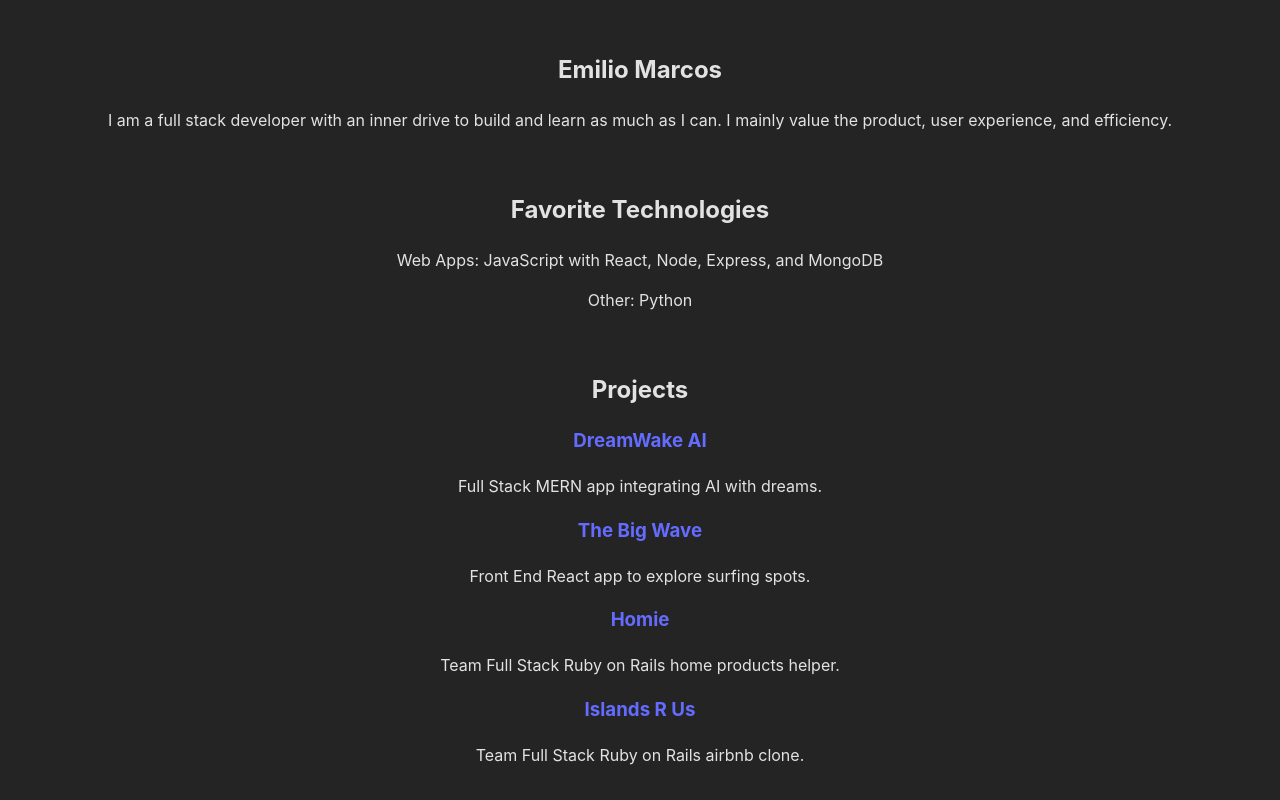
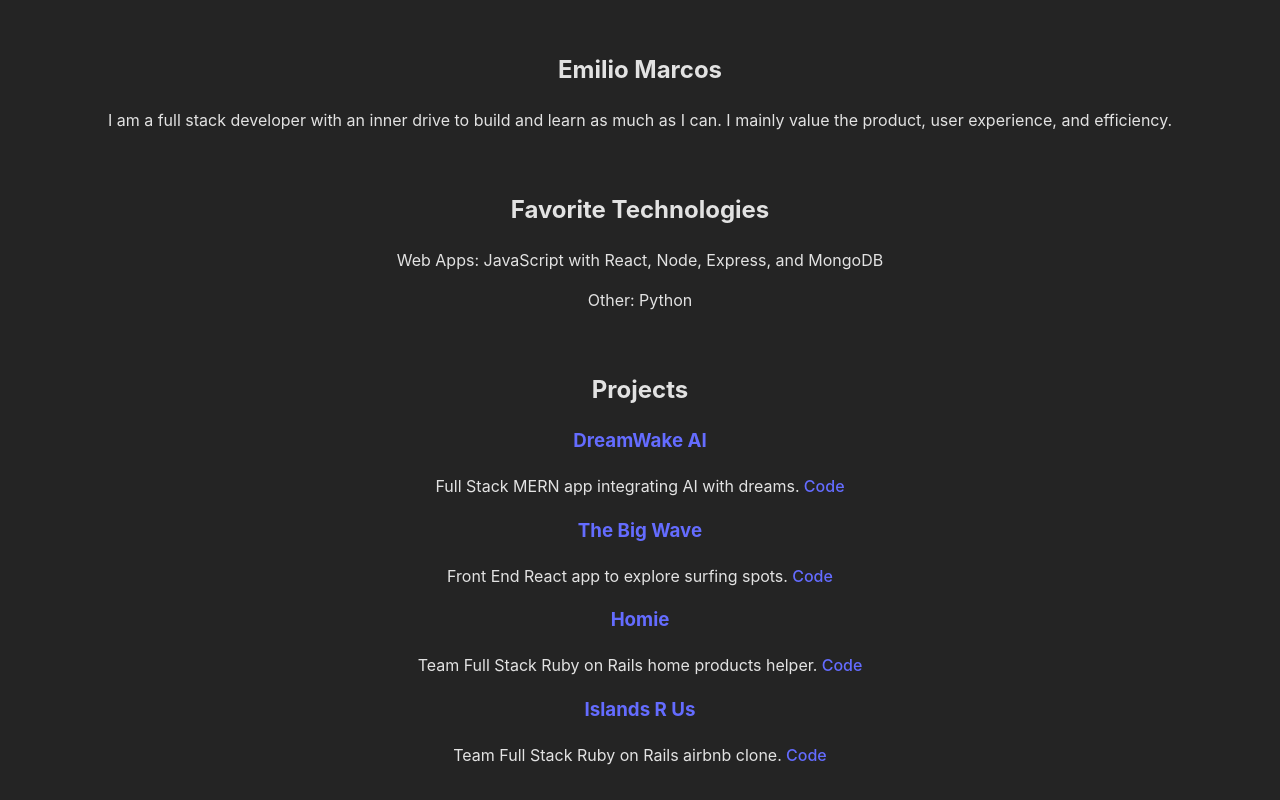
Before and after one commit to emiliomarcos/portfolio, a React (Vite) app: page / in a window 1280 px wide. Shown: the top 800 px of the page. Built offline with nearby package versions, Linux system fonts and the light colour scheme.

Commit message:
add github links

```diff
--- a/src/components/Projects.jsx
+++ b/src/components/Projects.jsx
@@ -17,19 +17,19 @@ const Projects = () => {
       <h2>Projects</h2>
       <div>
         <a href='https://dreamwake.ai' target='_blank' rel='noreferrer'><h3>DreamWake AI</h3></a>
-        <p>Full Stack MERN app integrating AI with dreams.</p>
+        <p>Full Stack MERN app integrating AI with dreams.<a href='https://github.com/emiliomarcos/dreamwake-ai' target='_blank' rel='noreferrer'>   Code</a></p>
       </div>
       <div>
         <a href='https://thebigwave.surf' target='_blank' rel='noreferrer'><h3>The Big Wave</h3></a>
-        <p>Front End React app to explore surfing spots.</p>
+        <p>Front End React app to explore surfing spots.<a href='https://github.com/emiliomarcos/the-big-wave' target='_blank' rel='noreferrer'>   Code</a></p>
       </div>
       <div>
         <a href='http://www.homie.help' target='_blank' rel='noreferrer'><h3>Homie</h3></a>
-        <p>Team Full Stack Ruby on Rails home products helper.</p>
+        <p>Team Full Stack Ruby on Rails home products helper.<a href='https://github.com/Lou951/HOMIE' target='_blank' rel='noreferrer'>   Code</a></p>
       </div>
       <div>
         <a href='https://islands-r-us.herokuapp.com/' target='_blank' rel='noreferrer'><h3>Islands R Us</h3></a>
-        <p>Team Full Stack Ruby on Rails airbnb clone.</p>
+        <p>Team Full Stack Ruby on Rails airbnb clone.<a href='https://github.com/BirchAD/Islands-R-Us' target='_blank' rel='noreferrer'>   Code</a></p>
       </div>
     </motion.div>
   );
```
